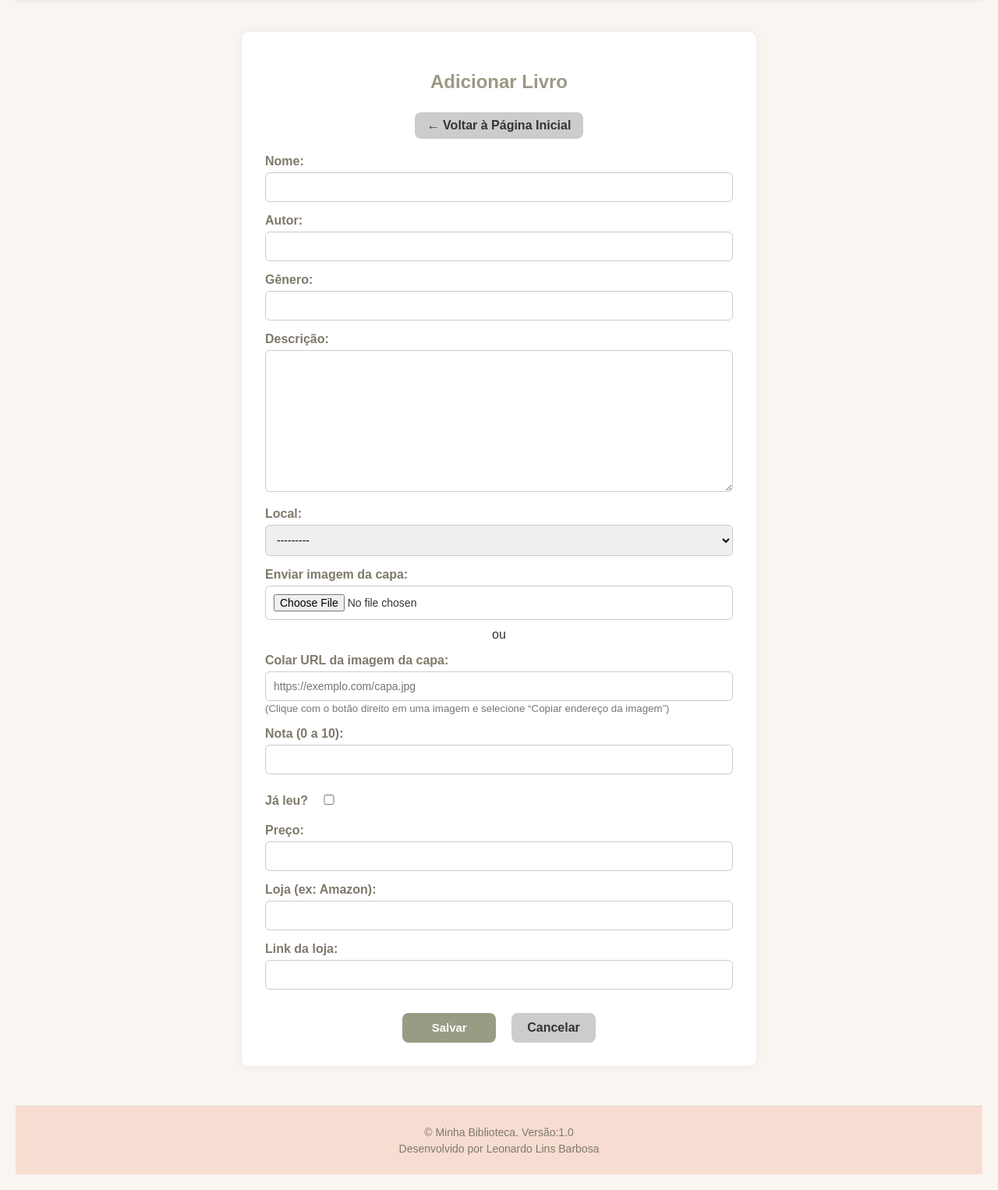
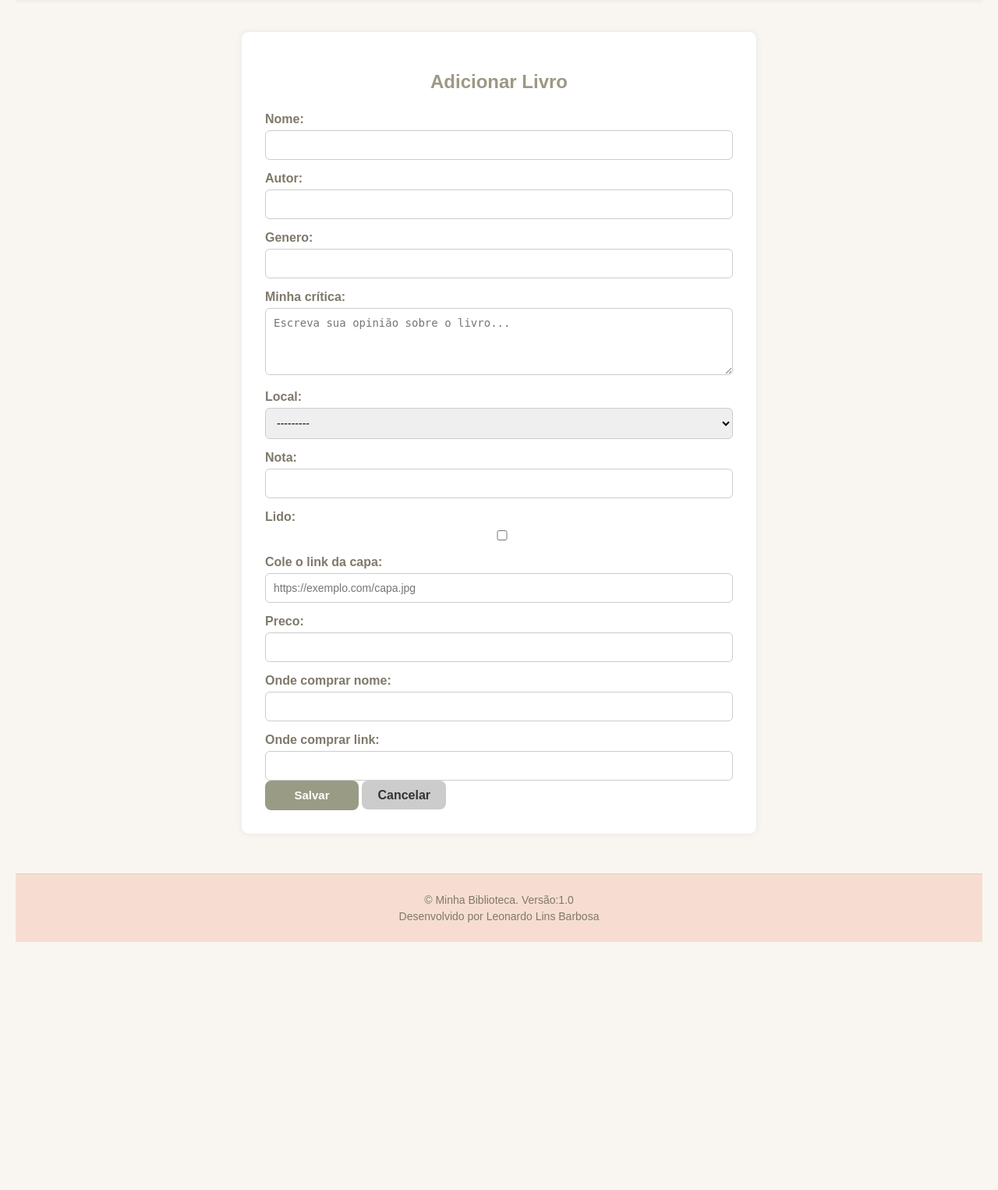
Before and after one commit to leoblins/Biblioteca_V2, a Django app: page /adicionar/ in a window 1280 px wide. Shown: the part 78-1604 px from the top of the page at 78% size. After the commit the page ends 1286 px from the top, so only its background shows below. Run offline with Django 5.2, Linux system fonts and the light colour scheme; the visitor is signed in with stand-in values (Sample User, id 1).

Commit message:
Atualiza formulário para usar apenas URL da capa e renomeia descrição para Minha crítica

```diff
--- a/livros/forms.py
+++ b/livros/forms.py
@@ -3,11 +3,21 @@ from .models import Livro
 
 class LivroForm(forms.ModelForm):
     url_capa = forms.URLField(
-        label='Ou cole o link da capa (opcional)',
+        label='Cole o link da capa',
         required=False,
         widget=forms.URLInput(attrs={'placeholder': 'https://exemplo.com/capa.jpg'})
     )
 
+    descricao = forms.CharField(
+        label='Minha crítica',
+        required=False,
+        widget=forms.Textarea(attrs={'rows': 4, 'placeholder': 'Escreva sua opinião sobre o livro...'})
+    )
+
     class Meta:
         model = Livro
-        fields = ['nome', 'autor', 'genero', 'descricao', 'local', 'nota', 'lido', 'capa', 'url_capa', 'preco', 'onde_comprar_nome', 'onde_comprar_link']
+        fields = [
+            'nome', 'autor', 'genero', 'descricao', 'local',
+            'nota', 'lido', 'url_capa', 'preco',
+            'onde_comprar_nome', 'onde_comprar_link'
+        ]
--- a/livros/templates/livros/adicionar_livro.html
+++ b/livros/templates/livros/adicionar_livro.html
@@ -1,90 +1,25 @@
 {% extends 'livros/base.html' %}
+{% load static %}
+
 {% block title %}Adicionar Livro{% endblock %}
 
 {% block content %}
 <div class="form-container">
     <h2>Adicionar Livro</h2>
+    <form method="POST">
+        {% csrf_token %}
+        {{ form.non_field_errors }}
 
-    <div style="text-align: center; margin-bottom: 20px;">
-        <a href="{% url 'home' %}" class="btn-voltar">← Voltar à Página Inicial</a>
-    </div>
+        {% for field in form %}
+            <div class="form-group">
+                {{ field.label_tag }}
+                {{ field }}
+                {{ field.errors }}
+            </div>
+        {% endfor %}
 
-    <form method="post" enctype="multipart/form-data">
-        {% csrf_token %}
-
-        <div>
-            <label for="{{ form.nome.id_for_label }}">Nome:</label>
-            {{ form.nome }}
-        </div>
-
-        <div>
-            <label for="{{ form.autor.id_for_label }}">Autor:</label>
-            {{ form.autor }}
-        </div>
-
-        <div>
-            <label for="{{ form.genero.id_for_label }}">Gênero:</label>
-            {{ form.genero }}
-        </div>
-
-        <div>
-            <label for="{{ form.descricao.id_for_label }}">Descrição:</label>
-            {{ form.descricao }}
-        </div>
-
-        <div>
-            <label for="{{ form.local.id_for_label }}">Local:</label>
-            {{ form.local }}
-        </div>
-
-        <!-- Upload manual da capa -->
-        <div>
-            <label for="{{ form.capa.id_for_label }}">Enviar imagem da capa:</label>
-            {{ form.capa }}
-        </div>
-
-        <!-- OU: colar URL da imagem -->
-        <p style="text-align: center; margin: 10px 0;">ou</p>
-
-        <div>
-            <label for="{{ form.url_capa.id_for_label }}">Colar URL da imagem da capa:</label>
-            {{ form.url_capa }}
-            <small style="color: #777;">(Clique com o botão direito em uma imagem e selecione “Copiar endereço da imagem”)</small>
-        </div>
-
-        <div>
-            <label for="{{ form.nota.id_for_label }}">Nota (0 a 10):</label>
-            {{ form.nota }}
-        </div>
-
-        <div style="margin: 10px 0;">
-            <label for="{{ form.lido.id_for_label }}" style="display: inline-block; margin-right: 8px;">
-                Já leu?
-            </label>
-            <span style="display: inline-block;">
-                {{ form.lido }}
-            </span>
-        </div>
-
-        <div>
-            <label for="{{ form.preco.id_for_label }}">Preço:</label>
-            {{ form.preco }}
-        </div>
-
-        <div>
-            <label for="{{ form.onde_comprar_nome.id_for_label }}">Loja (ex: Amazon):</label>
-            {{ form.onde_comprar_nome }}
-        </div>
-
-        <div>
-            <label for="{{ form.onde_comprar_link.id_for_label }}">Link da loja:</label>
-            {{ form.onde_comprar_link }}
-        </div>
-
-        <div class="botoes-formulario">
-            <button type="submit" class="btn-salvar">Salvar</button>
-            <a href="{% url 'home' %}" class="btn-cancelar">Cancelar</a>
-        </div>
+        <button type="submit" class="btn-salvar">Salvar</button>
+        <a href="{% url 'home' %}" class="btn-cancelar">Cancelar</a>
     </form>
 </div>
 {% endblock %}
```
Also changed, not shown: livros/templates/livros/editar_livro.html (+10 -50 lines), media/capas/710CrKZ5U9L_bCxVuRE._SY425_.jpg (added), media/capas/Logo_Manha_azul_9nr4ulV.png (deleted), media/capas/capa_baixada_0bzxSEb.jpg (added).
